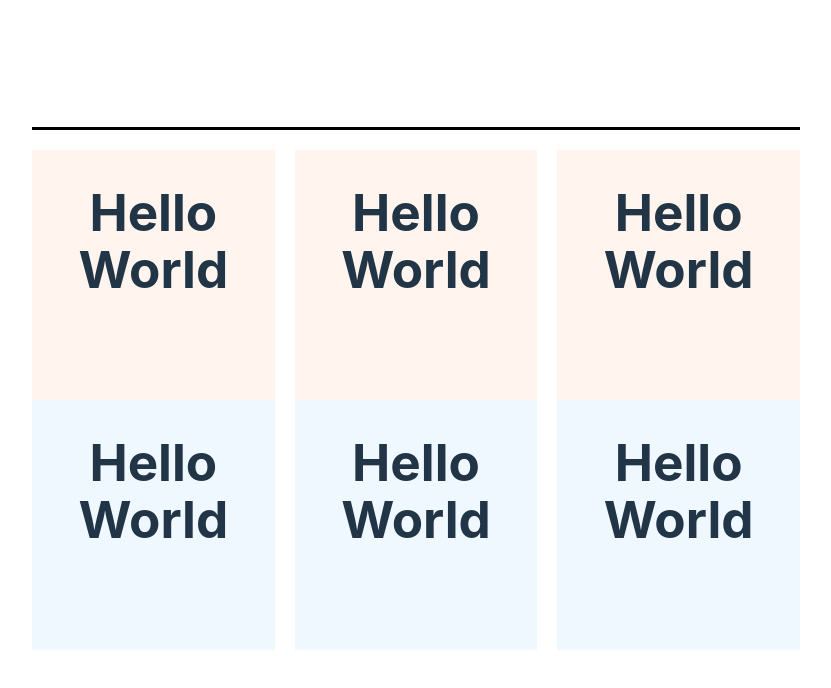
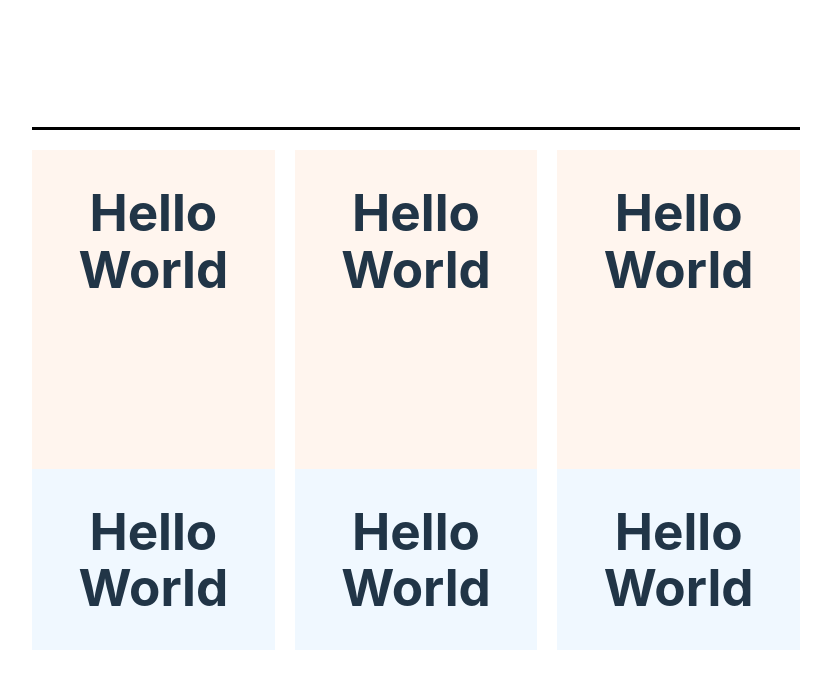
Before and after one commit to vichekaoeun/UoftHacks-2024, a React (Vite) app: page / in a window 1280 px wide. Shown: the top 688 px of the page, without its empty margins (224-1055 px from the left). Built offline with nearby package versions, Linux system fonts and the light colour scheme.

Commit message:
resize item container to be 2/3

```diff
--- a/src/App.css
+++ b/src/App.css
@@ -20,7 +20,7 @@
 .content-item {
   height: 500px;
   display: grid;
-  grid-template-rows: 1fr 1fr;
+  grid-template-rows: 2fr 1fr;
   align-items: center;
   background-color: seashell;
   text-align: center;
@@ -28,6 +28,7 @@
 }
 
 #item1 {
+
   height: 100%;
   width: 100%;
 }
```
